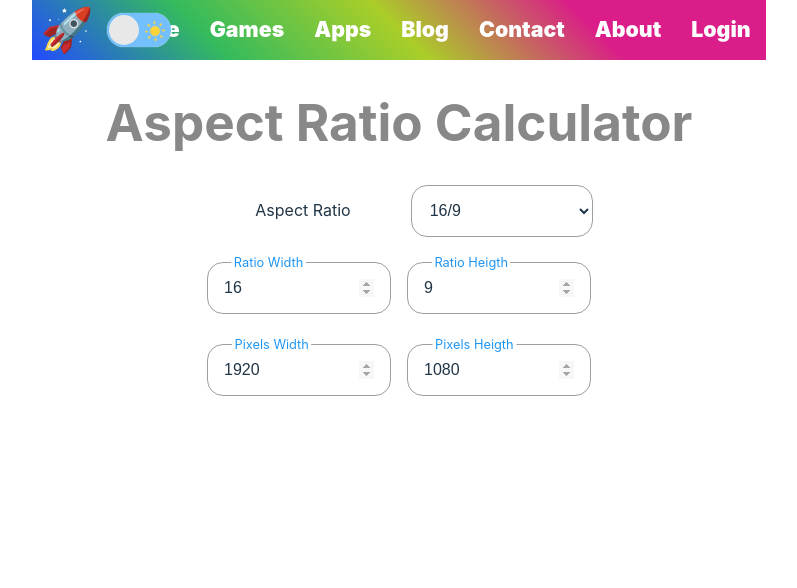
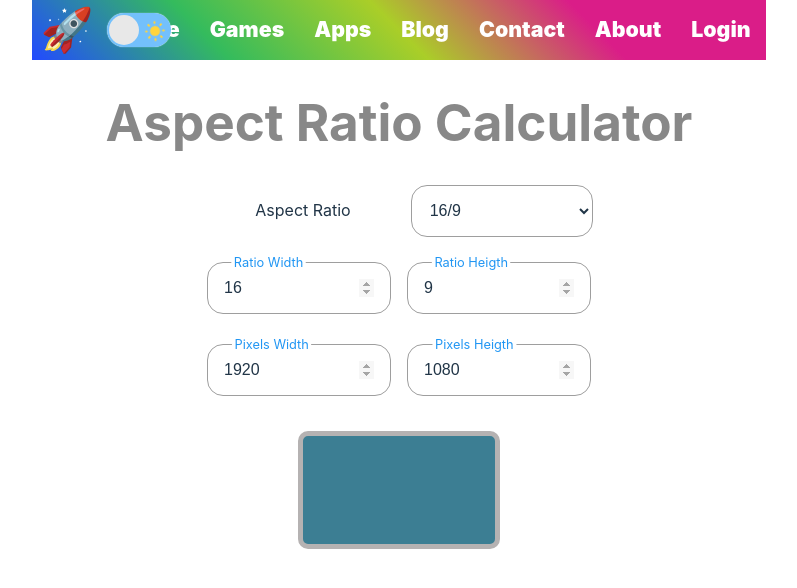
Before and after one commit to diegomardev/diegomardev-web, a React (Vite) app: page /apps/calculators/aspect_ratio in a window 1280 px wide. Shown: the top 588 px of the page, without its empty margins (241-1038 px from the left). Built offline with nearby package versions, Linux system fonts and the light colour scheme; no server answers; what atropos would draw is missing.

Commit message:
screen view

```diff
--- a/src/pages/Apps/Calculators/Aspect_Ratio/Aspect_Ratio.css
+++ b/src/pages/Apps/Calculators/Aspect_Ratio/Aspect_Ratio.css
@@ -79,3 +79,11 @@ html.light .select-calculator{
 html.light .select-calculator:focus-visible{
   outline: 1.5px;
 }
+
+.rectangle {
+  background-color: #3c7e93;
+  border: 5px solid #b5b2b2;
+  border-radius: 10px;
+  margin-top: 20px;
+  display: inline-flex;
+}
--- a/src/pages/Apps/Calculators/Aspect_Ratio/Aspect_Ratio.jsx
+++ b/src/pages/Apps/Calculators/Aspect_Ratio/Aspect_Ratio.jsx
@@ -118,6 +118,7 @@ function Apps() {
         </div>
 
       </form>
+      <div className="rectangle" style={{ width: `${pixelsWidthInput/10}px`, height: `${pixelsHeigthInput/10}px` }}></div>
     </div>
     </>
   )
```
